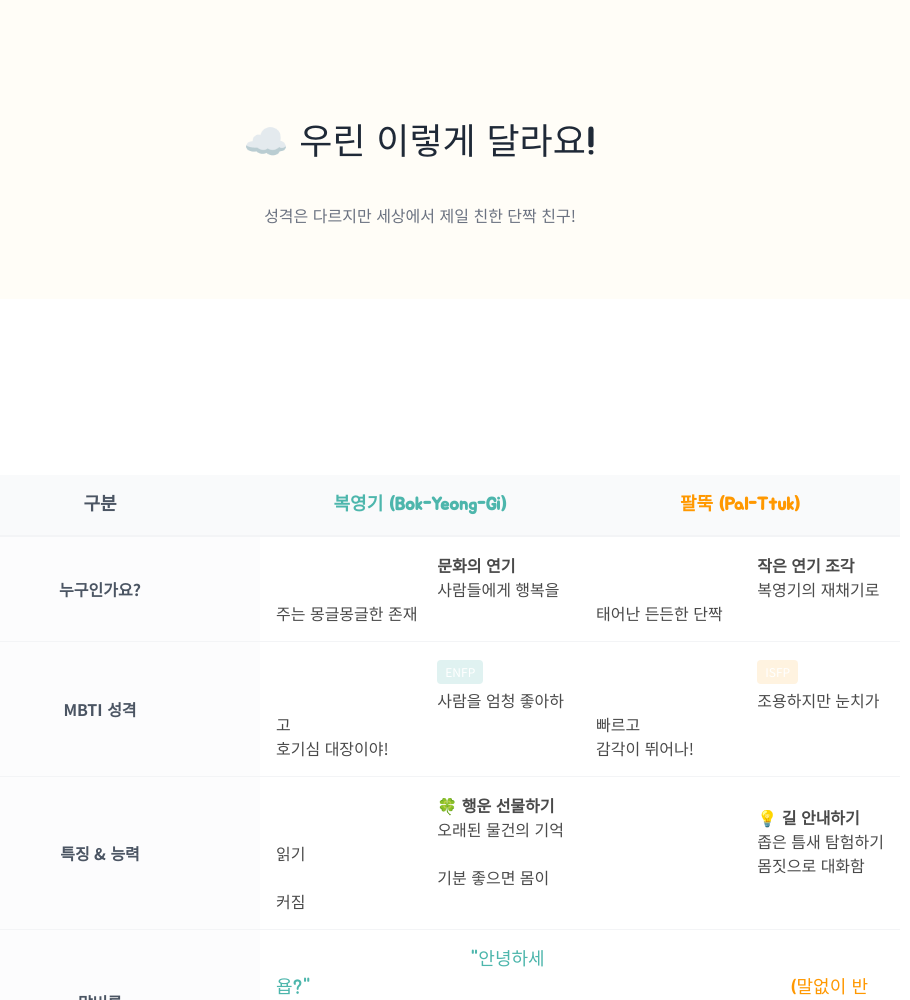
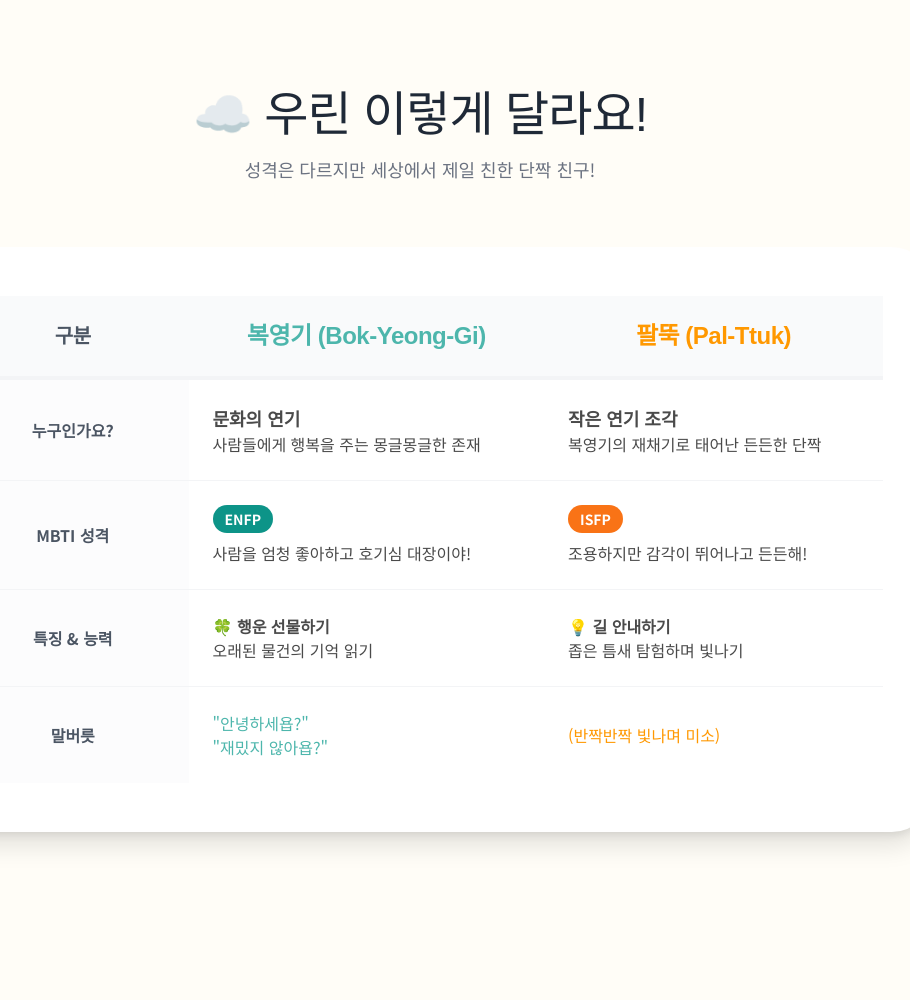
Before and after one commit to hzvaan/bokyounggi, a plain HTML site: page index.html in a window 1280 px wide. Shown: the part 1800-2800 px from the top of the page, without its empty margins (220-1130 px from the left). Drawn offline with nearby package versions, Linux system fonts and the light colour scheme; a web font is replaced by a local one.

Commit message:
Update index.html

```diff
--- a/index.html
+++ b/index.html
@@ -5,11 +5,29 @@
     <meta name="viewport" content="width=device-width, initial-scale=1.0">
     <title>복영기와 팔뚝 - 팔복동 이야기</title>
     <script src="https://cdn.tailwindcss.com"></script>
-    <link href="https://fonts.googleapis.com/css2?family=Jua&family=Noto+Sans+KR:wght@400;700&display=swap" rel="stylesheet">
+    <link href="https://fonts.googleapis.com/css2?family=Noto+Sans+KR:wght@400;700&display=swap" rel="stylesheet">
     <link rel="stylesheet" href="https://cdnjs.cloudflare.com/ajax/libs/animate.css/4.1.1/animate.min.css"/>
     <style>
-        h1, h2, h3, h4, .font-cute { font-family: 'Jua', sans-serif; }
-        body { font-family: 'Noto Sans KR', sans-serif; background-color: #FFFDF7; color: #4A4A4A; }
+        /* 커스텀 폰트 적용: EF_제주돌담 */
+        @font-face {
+            font-family: 'EF_JejuDoldam';
+            src: url('https://raw.githubusercontent.com/hzvaan/bokyounggi/7117e534a964b7a952543e004eeb18f89c434930/EF_jejudoldam(OTF).otf') format('opentype');
+            font-weight: normal;
+            font-style: normal;
+        }
+
+        /* 타이틀 및 강조 폰트 설정 */
+        h1, h2, h3, h4, .font-cute, .font-title {
+            font-family: 'EF_JejuDoldam', sans-serif;
+            letter-spacing: -0.02em;
+        }
+
+        body {
+            font-family: 'Noto Sans KR', sans-serif;
+            background-color: #FFFDF7;
+            color: #4A4A4A;
+            line-height: 1.6;
+        }
 
         .texture-overlay {
             position: fixed;
@@ -175,64 +193,62 @@
     </section>
 
     <!-- 2. 캐릭터 소개 (표 형식) -->
-    <section id="profile" class="py-20 px-6 bg-sky/20">
+    <section id="profile" class="py-24 px-6 bg-sky/30">
         <div class="max-w-5xl mx-auto">
-            <h2 class="text-4xl text-center text-gray-800 mb-4 font-cute">☁️ 우린 이렇게 달라요!</h2>
-            <p class="text-center text-gray-500 mb-12">성격은 다르지만 세상에서 제일 친한 단짝 친구!</p>
+            <h2 class="text-4xl md:text-5xl text-center text-gray-800 mb-4">☁️ 우린 이렇게 달라요!</h2>
+            <p class="text-center text-gray-500 mb-16 text-lg">성격은 다르지만 세상에서 제일 친한 단짝 친구!</p>
 
-            <div class="bg-white rounded-3xl p-2 md:p-8 shadow-sm overflow-hidden">
+            <div class="bg-white rounded-[40px] p-4 md:p-12 shadow-xl border border-white/50 overflow-hidden">
                 <div class="overflow-x-auto">
                     <table class="w-full text-left border-collapse">
                         <thead>
-                            <tr class="bg-gray-50 text-gray-600 font-cute text-lg border-b-2 border-gray-100">
-                                <th class="p-4 text-center w-1/3">구분</th>
-                                <th class="p-4 text-center w-1/3 text-mint">복영기 (Bok-Yeong-Gi)</th>
-                                <th class="p-4 text-center w-1/3 text-orange">팔뚝 (Pal-Ttuk)</th>
+                            <tr class="bg-gray-50 text-gray-600 text-xl border-b-4 border-gray-100">
+                                <th class="p-6 text-center w-1/4 font-title">구분</th>
+                                <th class="p-6 text-center w-3/8 text-mint text-2xl font-title">복영기 (Bok-Yeong-Gi)</th>
+                                <th class="p-6 text-center w-3/8 text-orange text-2xl font-title">팔뚝 (Pal-Ttuk)</th>
                             </tr>
                         </thead>
                         <tbody class="divide-y divide-gray-100">
                             <tr>
-                                <td class="p-4 text-center font-bold text-gray-600 bg-gray-50/50">누구인가요?</td>
-                                <td class="p-4 bg-mint/5">
-                                    <span class="font-bold">문화의 연기</span><br>
+                                <td class="p-6 text-center font-bold text-gray-600 bg-gray-50/50">누구인가요?</td>
+                                <td class="p-6 bg-mint/5">
+                                    <span class="font-bold text-lg">문화의 연기</span><br>
                                     사람들에게 행복을 주는 몽글몽글한 존재
                                 </td>
-                                <td class="p-4 bg-orange/5">
-                                    <span class="font-bold">작은 연기 조각</span><br>
+                                <td class="p-6 bg-orange/5">
+                                    <span class="font-bold text-lg">작은 연기 조각</span><br>
                                     복영기의 재채기로 태어난 든든한 단짝
                                 </td>
                             </tr>
                             <tr>
-                                <td class="p-4 text-center font-bold text-gray-600 bg-gray-50/50">MBTI 성격</td>
-                                <td class="p-4 bg-mint/5">
-                                    <span class="inline-block bg-mint text-white px-2 py-1 rounded text-xs mb-1">ENFP</span><br>
-                                    사람을 엄청 좋아하고<br>호기심 대장이야!
+                                <td class="p-6 text-center font-bold text-gray-600 bg-gray-50/50">MBTI 성격</td>
+                                <td class="p-6 bg-mint/5">
+                                    <span class="inline-block bg-teal-600 text-white px-3 py-1 rounded-full text-sm mb-2 font-bold">ENFP</span><br>
+                                    사람을 엄청 좋아하고 호기심 대장이야!
                                 </td>
-                                <td class="p-4 bg-orange/5">
-                                    <span class="inline-block bg-orange text-white px-2 py-1 rounded text-xs mb-1">ISFP</span><br>
-                                    조용하지만 눈치가 빠르고<br>감각이 뛰어나!
+                                <td class="p-6 bg-orange/5">
+                                    <span class="inline-block bg-orange-500 text-white px-3 py-1 rounded-full text-sm mb-2 font-bold">ISFP</span><br>
+                                    조용하지만 감각이 뛰어나고 든든해!
                                 </td>
                             </tr>
                             <tr>
-                                <td class="p-4 text-center font-bold text-gray-600 bg-gray-50/50">특징 & 능력</td>
-                                <td class="p-4 bg-mint/5">
+                                <td class="p-6 text-center font-bold text-gray-600 bg-gray-50/50">특징 & 능력</td>
+                                <td class="p-6 bg-mint/5">
                                     🍀 <b>행운 선물하기</b><br>
-                                    오래된 물건의 기억 읽기<br>
-                                    기분 좋으면 몸이 커짐
+                                    오래된 물건의 기억 읽기
                                 </td>
-                                <td class="p-4 bg-orange/5">
+                                <td class="p-6 bg-orange/5">
                                     💡 <b>길 안내하기</b><br>
-                                    좁은 틈새 탐험하기<br>
-                                    몸짓으로 대화함
+                                    좁은 틈새 탐험하며 빛나기
                                 </td>
                             </tr>
                             <tr>
-                                <td class="p-4 text-center font-bold text-gray-600 bg-gray-50/50">말버릇</td>
-                                <td class="p-4 bg-mint/5 text-mint font-cute text-lg">
+                                <td class="p-6 text-center font-bold text-gray-600 bg-gray-50/50">말버릇</td>
+                                <td class="p-6 bg-mint/5 text-mint">
                                     "안녕하세욥?"<br>"재밌지 않아욥?"
                                 </td>
-                                <td class="p-4 bg-orange/5 text-orange font-cute text-lg">
-                                    (말없이 반짝반짝 빛남)
+                                <td class="p-6 bg-orange/5 text-orange">
+                                    (반짝반짝 빛나며 미소)
                                 </td>
                             </tr>
                         </tbody>
```
Lines whose indentation alone changed are shown as unchanged.
